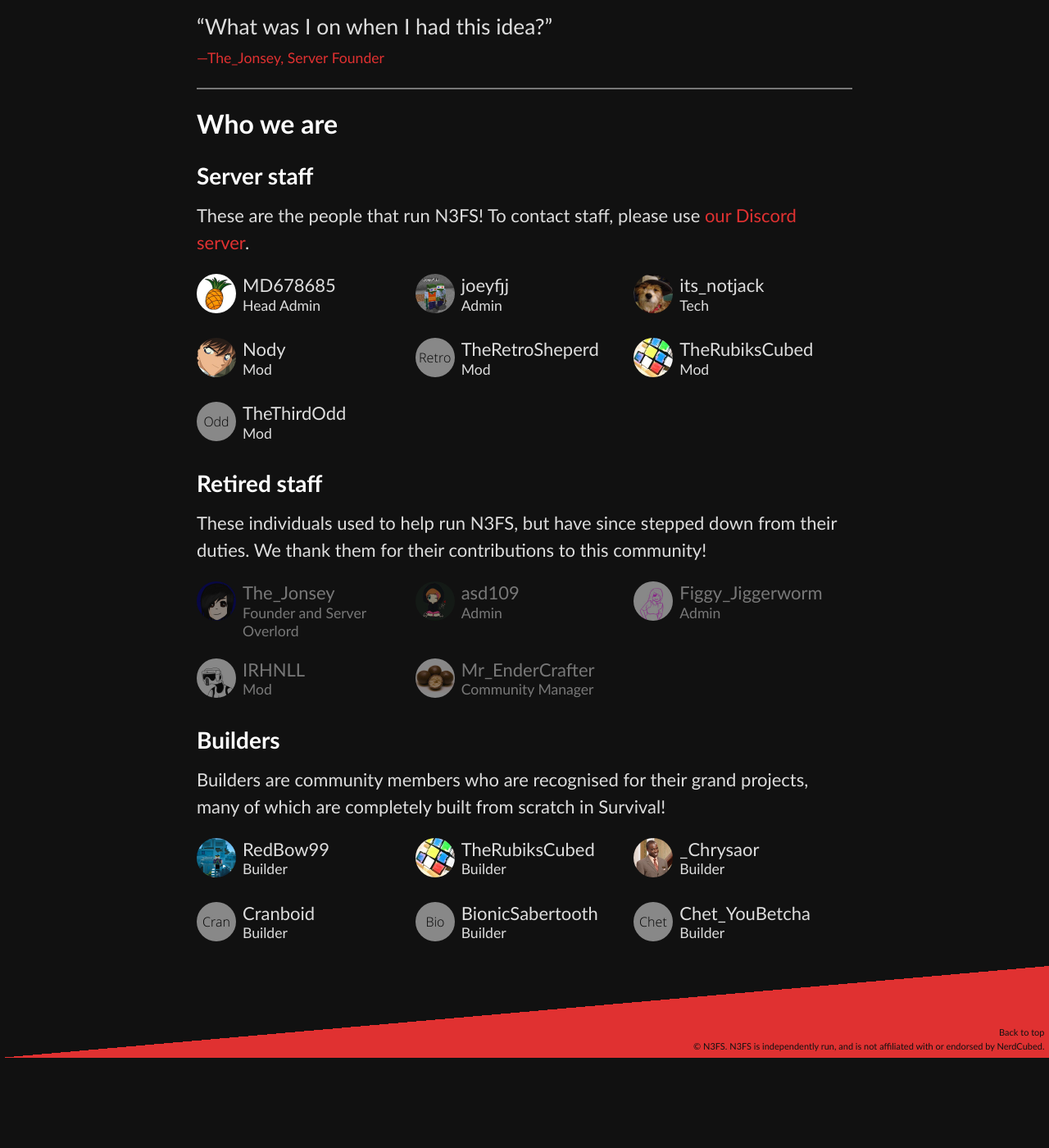
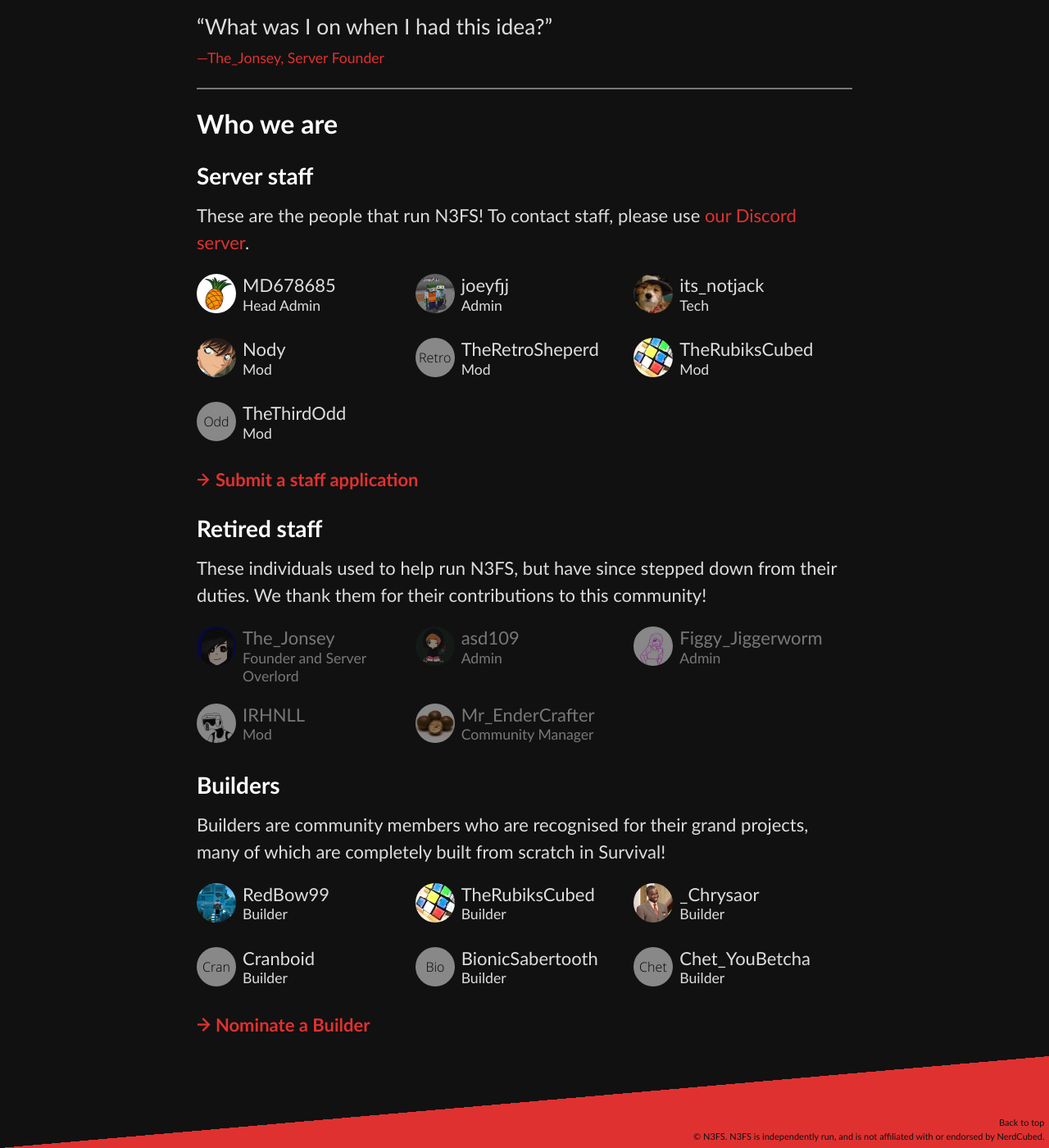
Before and after one commit to N3FS/N3FS-website, a Jekyll site: the page built from about.md, in a window 1280 px wide and 1400 px high, scrolled down 1101 px. Shown: the whole window at 82% size. Built offline with Jekyll 4.4.1, drawn with Linux system fonts in a browser that asks for light colours; before the commit the page ends 2391 px from its top, so only the background shows below that.

Commit message:
Add staff app and builder nomination link to About

```diff
--- a/about.md
+++ b/about.md
@@ -150,6 +150,8 @@ These are the people that run N3FS! To contact staff, please use [our Discord se
   </div>
 </div>
 
+<a href="/help/staff-application" class="action">Submit a staff application</a>
+
 ### Retired staff
 
 These individuals used to help run N3FS, but have since stepped down from their duties. We thank them for their contributions to this community!
@@ -238,3 +240,5 @@ Builders are community members who are recognised for their grand projects, many
     <div class="staff-tagline">Elytra flight is weeeeeird</div>
   </div>
 </div>
+
+<a href="/help/builders" class="action">Nominate a Builder</a>
```
